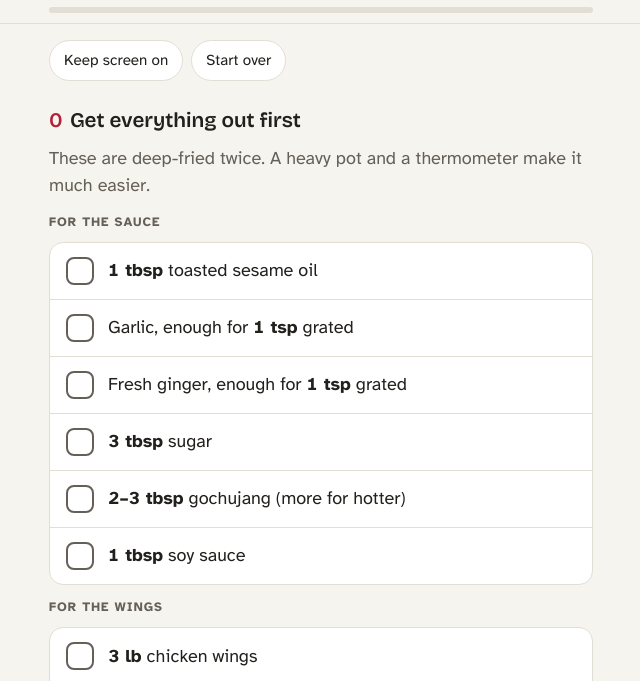
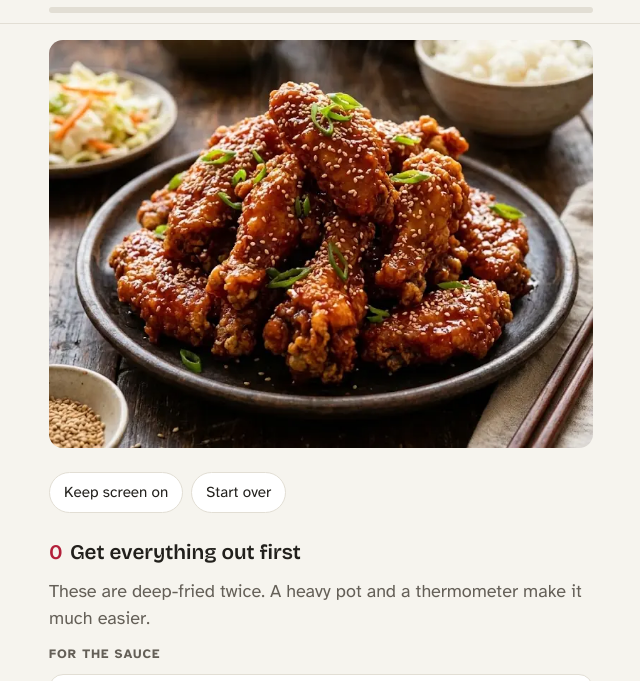
Before and after one commit to DannySpringer/recipes, a plain HTML site: page recipes/dakgangjeong.html in a window 1280 px wide. Shown: the part 80-761 px from the top of the page, without its empty margins (319-959 px from the left). Drawn offline with nearby package versions, Linux system fonts and the light colour scheme.

Commit message:
Add a photo to Dakgangjeong (#4)
A landscape crop of the photo as the recipe page hero and a square
thumbnail on its index card, both compressed WebP with no metadata.


Claude-Session: https://claude.ai/code/session_01CBUV2xSvmSLgHXdFcZBtaC

Co-authored-by: Claude <noreply@anthropic.com>

```diff
--- a/recipes/dakgangjeong.html
+++ b/recipes/dakgangjeong.html
@@ -88,6 +88,8 @@ ul.checks input:checked + span { color: var(--done); text-decoration: line-throu
 .step-btn[aria-pressed="true"] .box::after { content: ""; width: 7px; height: 13px; border: solid var(--on-accent); border-width: 0 3px 3px 0; transform: translateY(-2px) rotate(45deg); }
 .step-btn[aria-pressed="true"] .lbl { color: var(--done); }
 
+.hero { display: block; width: 100%; height: auto; aspect-ratio: 765 / 574; object-fit: cover; border-radius: 14px; margin-top: 1rem; background: var(--line); }
+
 .milestone { background: var(--accent-soft); border-radius: 14px; padding: 12px 16px; font-weight: 700; }
 
 .timer { background: var(--surface); border: 1px solid var(--line); border-radius: 14px; padding: 16px; display: flex; flex-direction: column; gap: 12px; }
@@ -116,7 +118,9 @@ footer { border-top: 1px solid var(--line); padding-top: 1rem; }
 </header>
 
 <main class="wrap">
-  <div class="tools" style="margin-top:1rem">
+  <img class="hero" src="img/dakgangjeong.webp" width="765" height="574" alt="A plate of glossy red-glazed fried chicken wings with sesame seeds and scallions, with rice and slaw alongside">
+
+  <div class="tools">
     <button class="chip" id="wake" aria-pressed="false" type="button">Keep screen on</button>
     <button class="chip" id="reset" type="button">Start over</button>
   </div>
```
Also changed, not shown: index.html (+2 -1 lines), recipes/img/dakgangjeong-thumb.webp (added), recipes/img/dakgangjeong.webp (added).
